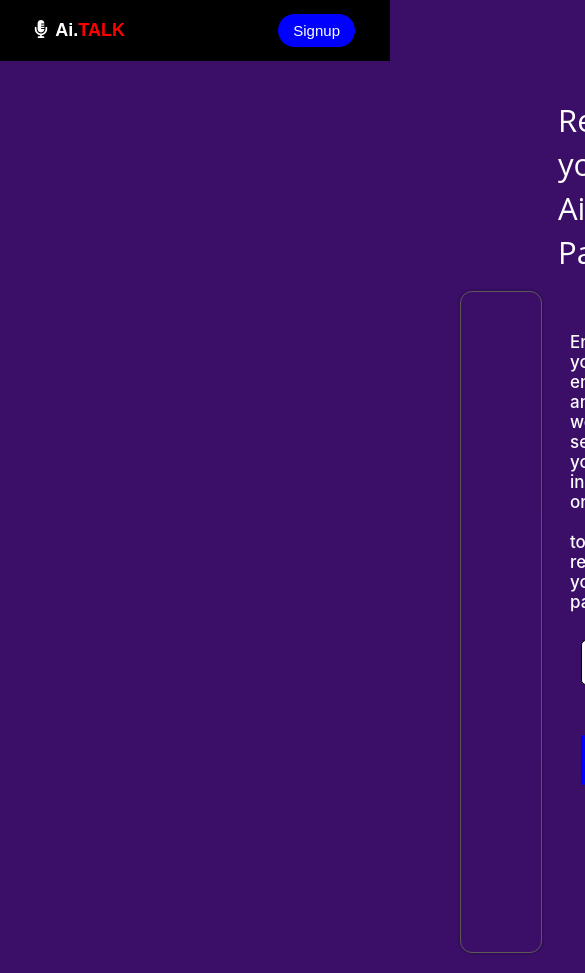
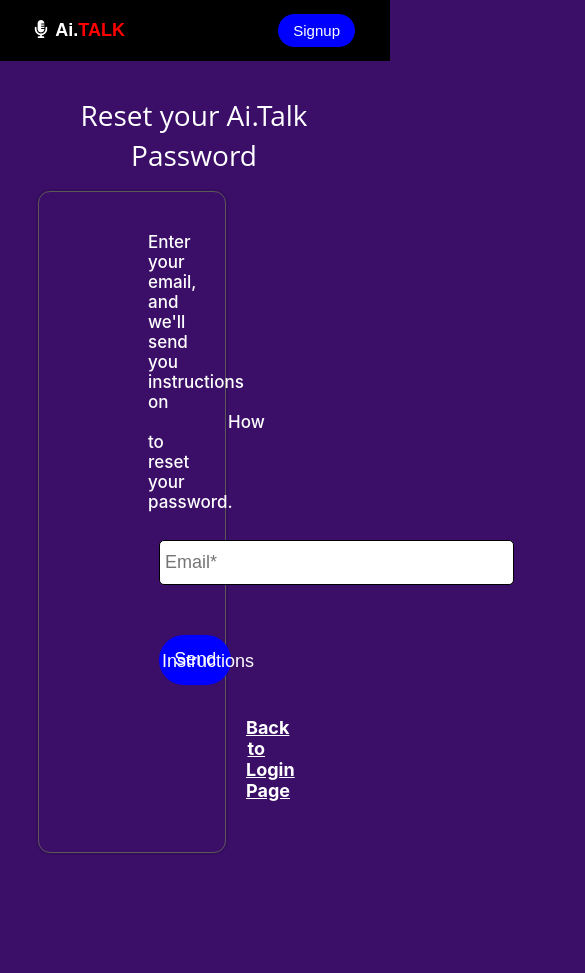
Before and after one commit to anilbhangay/Developer-Work, a React (Create React App) app in the folder Voice_Speech/: page /Forgotpass in a window 390 px wide. Shown: the top 973 px of the page, 585 px wide, since content can reach past the window. After the commit the page ends 871 px from the top, so only its background shows below. Built offline with nearby package versions, Linux system fonts and the light colour scheme.

Commit message:
Changed style to css pages

```diff
--- a/Voice_Speech/src/components/register/Forgotpass.css
+++ b/Voice_Speech/src/components/register/Forgotpass.css
@@ -99,3 +99,21 @@
     border-radius: 22px;
      text-decoration: none;
   }
+
+
+
+  @media screen and (max-width: 425px){
+    .Forget-form {
+      padding: 18px 38px;
+      margin-left: 0px;
+    }
+
+    .forget-form-text h2 {
+      text-align: center;
+      font-size: 28px;
+      margin: 16px 2px;
+      margin-left: 0px;
+      line-height: 40px;
+    }
+
+  }
--- a/Voice_Speech/src/components/register/Login.css
+++ b/Voice_Speech/src/components/register/Login.css
@@ -143,7 +143,7 @@ a {
 
   #icon-eye-login {
     top: -53px;
-    left: 221px;
+    left: 210px;
     font-size: 16px;
   }
 
```
